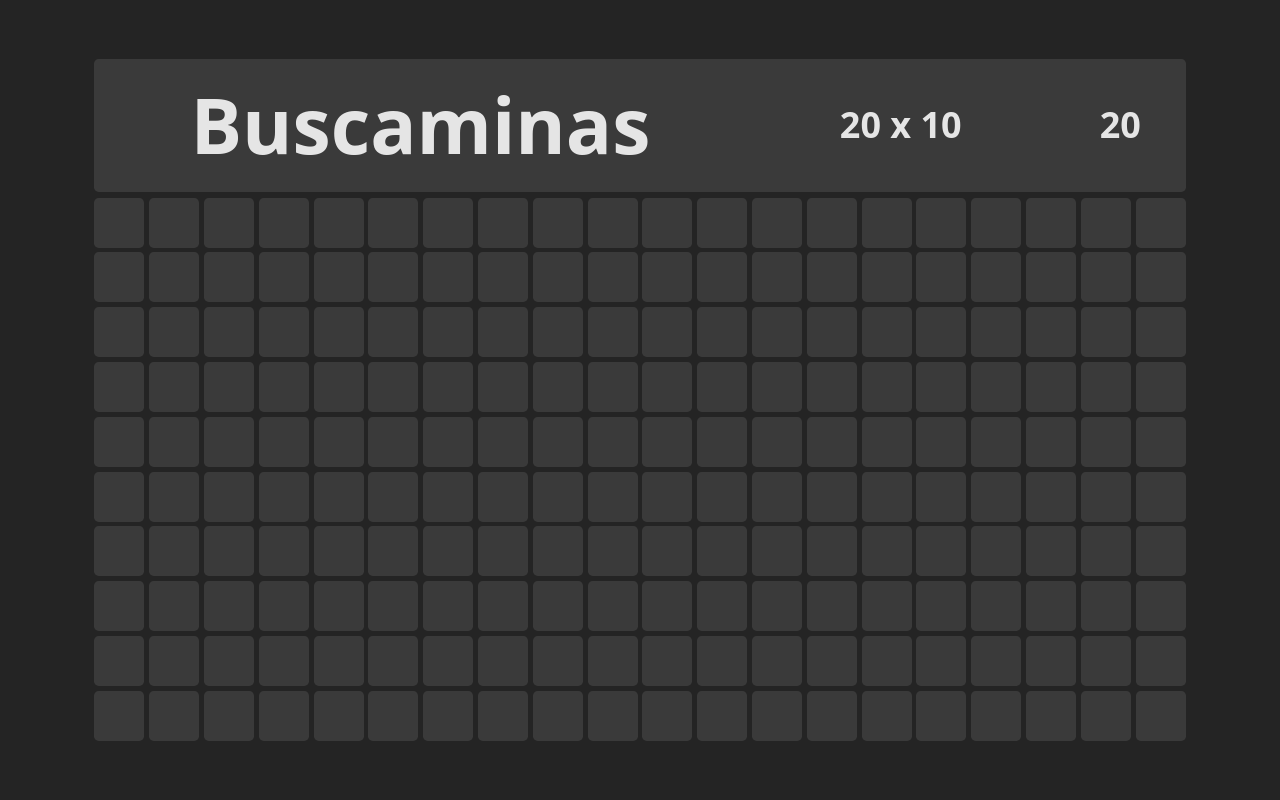
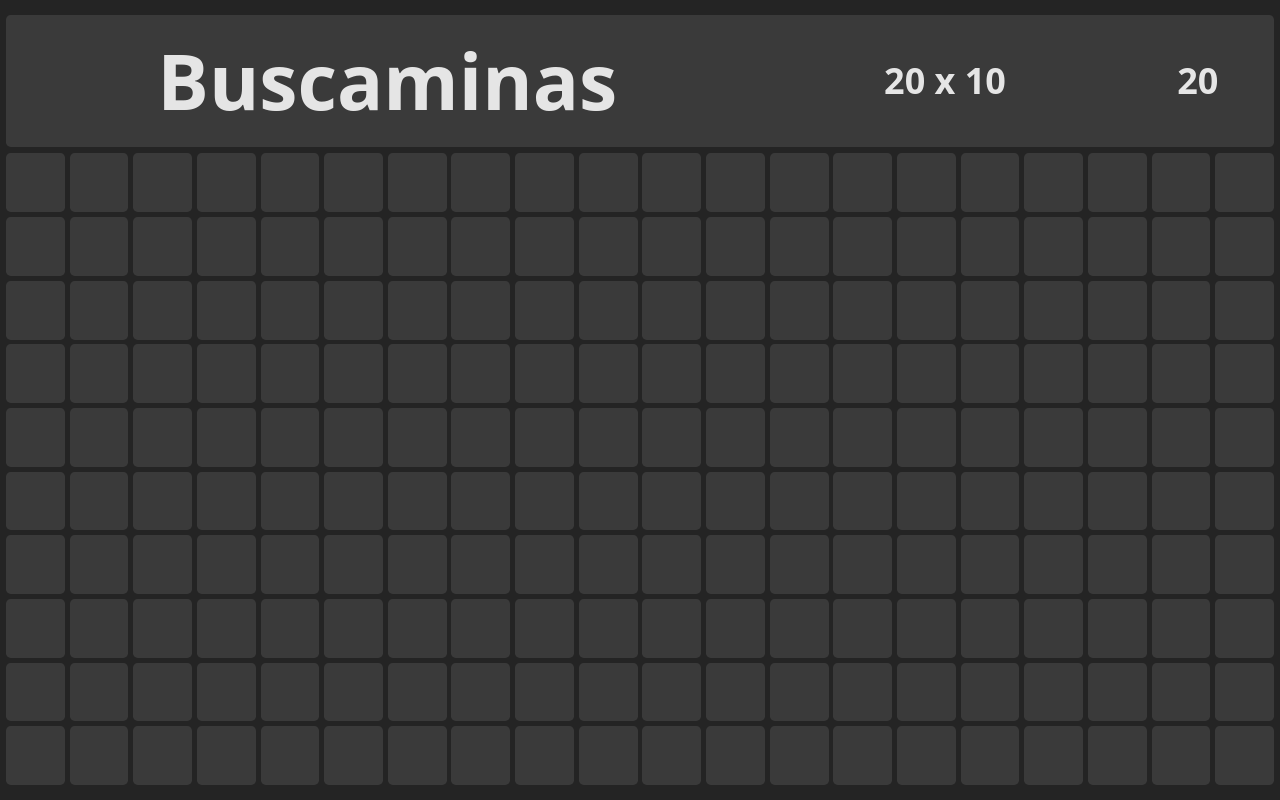
Before and after one commit to javlocan/buscaminas, a React (Vite) app: page / in a window 1280 px wide. Built offline with nearby package versions, Linux system fonts and the light colour scheme.

Commit message:
Some colors and functionality

```diff
--- a/src/App.css
+++ b/src/App.css
@@ -2,18 +2,6 @@
   text-align: center;
 }
 
-.cell {
-  user-select: none;
-
-  display: flex;
-  justify-content: center;
-  align-items: center;
-
-  width: 100%;
-  aspect-ratio: 1/1;
-  border-radius: 0.2rem;
-  background: rgba(255, 255, 255, 0.1);
-}
 .panel {
   position: relative;
   user-select: none;
@@ -29,8 +17,49 @@
   background: rgba(255, 255, 255, 0.1);
 }
 
+.cell {
+  user-select: none;
+
+  display: flex;
+  justify-content: center;
+  align-items: center;
+
+  width: 100%;
+  aspect-ratio: 1/1;
+  border-radius: 0.2rem;
+  background: rgba(255, 255, 255, 0.1);
+
+  font-weight: 700;
+  font-size: 1.2rem;
+
+  transition: background 0.2s ease;
+}
+.cell > * {
+  opacity: 0;
+  transition: opacity 0.2s ease;
+}
+.number {
+  background: rgba(255, 255, 255, 0.2);
+}
+.number > * {
+  opacity: 1;
+}
+.mine {
+  background: rgba(220, 80, 80, 1);
+}
+
+.zero {
+  background: rgba(255, 255, 255, 0.3);
+}
+
 @media screen and (max-width: 600px) {
   #root {
     padding: 1rem;
   }
 }
+
+@media screen and (max-width: 1280px) {
+  /*  .panel {
+    width: 100vw;
+  } */
+}
--- a/src/App.tsx
+++ b/src/App.tsx
@@ -10,6 +10,7 @@ interface Settings {
   cols: number;
   mines: number;
 }
+
 function App() {
   const [settings, setSettings] = useState<Settings>({
     rows: 10,
@@ -24,39 +25,15 @@ function App() {
   const [booleanBoard, setBooleanBoard] = useState<boolean[]>(
     new Array(size).fill(false)
   );
-  /*
-  const handleClick = useCallback(
-    (index: number) => {
-      const booleanBoardCopy = [...booleanBoard];
-      const showArray: number[] = [index];
 
-      if (board[index] == 0) {
-        handleZeros(index);
-      }
+  const initializeBoard = useCallback(() => {
+    setBooleanBoard(new Array(size).fill(false));
+    setTimeout(() => {
+      setBoard(getBoardArray(settings.rows, settings.cols, settings.mines));
+    }, 500);
+    // eslint-disable-next-line react-hooks/exhaustive-deps
+  }, [settings]);
 
-      function handleZeros(index: number) {
-        const neighbours = getNeighbours(settings.rows, settings.cols, index);
-        const trackArray = [...showArray];
-
-        // le meto al array final los vecinos: ya hay 9 cosas
-        // entonces voy vecino por vecino y digo ¿es cero?
-        neighbours.forEach((neighbour) => {
-          if (board[neighbour] === 0 && !trackArray.includes(neighbour)) {
-            // si lo es y no está en showArray, vuelvo a llamar la funcion pero en el lugar del vecino...
-            // *** entonces: le meto al array los NUEVOS VECINOS - ya hay una capa más
-            handleZeros(neighbour);
-          }
-          showArray.push(...neighbours);
-        });
-      }
-      showArray.forEach((index) => {
-        booleanBoardCopy[index] = true;
-      });
-      setBooleanBoard(booleanBoardCopy);
-    },
-
-    [board, booleanBoard, settings.cols, settings.rows]
-  ); */
   const handleClick = useCallback(
     (index: number) => {
       const queue: number[] = []; // Create a queue to store the cells to be updated
@@ -90,14 +67,29 @@ function App() {
       };
 
       if (board[index] === 0) {
+        // Si el valor de la casilla es 0, esto
+
         enqueue(index);
         processQueue();
       } else {
+        // El resto de valores
+
+        if (board[index] === -1) {
+          // Con la excepción de las minas
+          for (let i = 0; i < booleanBoard.length; i++) {
+            if (board[i] === -1) {
+              booleanBoard[i] = true;
+            }
+          }
+
+          setTimeout(initializeBoard, 500);
+        }
+
         booleanBoard[index] = true;
         setBooleanBoard([...booleanBoard]);
       }
     },
-    [settings, booleanBoard, board]
+    [board, booleanBoard, settings.rows, settings.cols, initializeBoard]
   );
 
   useEffect(() => {
--- a/src/components/Cell.tsx
+++ b/src/components/Cell.tsx
@@ -7,6 +7,20 @@ interface Props {
   handleClick: (index: number) => void;
 }
 
+const visual: Record<number, string> = {
+  "-1": "mine",
+  "0": "zero",
+  "1": "number",
+  "2": "number",
+  "3": "number",
+  "4": "number",
+  "5": "number",
+  "6": "number",
+  "7": "number",
+  "8": "number",
+  "9": "number",
+};
+
 export const Cell: React.FC<Props> = React.memo((props: Props) => {
   const { index, value, show, handleClick } = props;
 
@@ -15,8 +29,12 @@ export const Cell: React.FC<Props> = React.memo((props: Props) => {
   }, [show, index]);
 
   return (
-    <div className="cell" id={`${index}`} onClick={() => handleClick(index)}>
-      {show ? value : ""}
+    <div
+      id={`${index}`}
+      onClick={() => handleClick(index)}
+      className={`cell ${show ? visual[value] : ""}`}
+    >
+      <span>{value}</span>
     </div>
   );
 });
--- a/src/index.css
+++ b/src/index.css
@@ -71,3 +71,22 @@ h1 {
   font-size: 3.2em;
   line-height: 1.1;
 }
+
+@media screen and (max-width: 1280px) {
+  html {
+    overflow: hidden;
+  }
+  body {
+    align-items: flex-start;
+  }
+  header {
+    position: relative;
+    padding: 0.25rem;
+    padding-bottom: 0rem;
+    width: 100vw;
+  }
+  main {
+    overflow: scroll;
+    padding: 0.25rem;
+  }
+}
```
